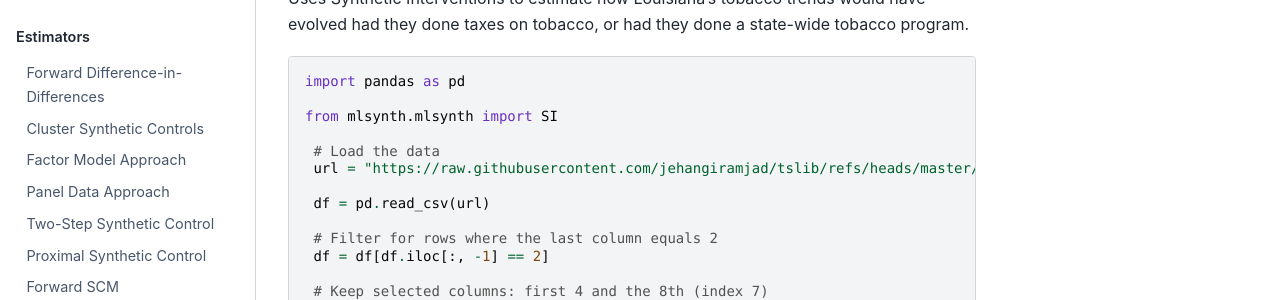
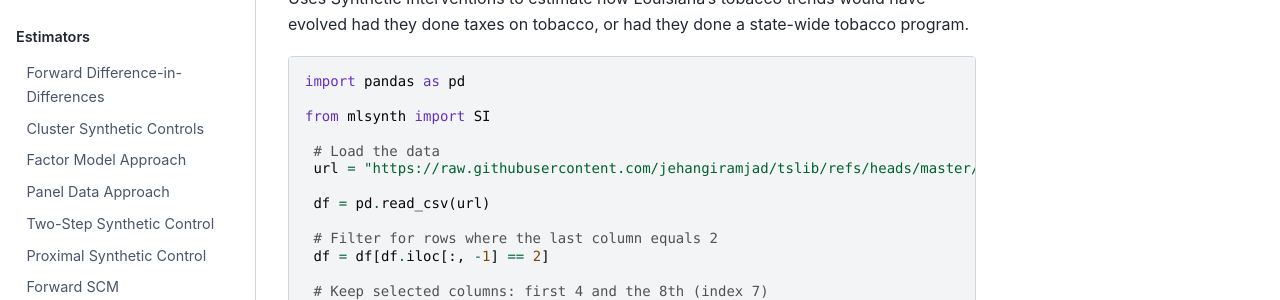
Before and after one commit to jgreathouse9/mlsynth, a Sphinx documentation site: the page built from docs/si.rst, in a window 1280 px wide and 1238 px high. Shown: the part 250-550 px from the top of the window. Built offline with Sphinx 7.4.7 and the Sphinx Book theme 1.1.4, drawn with Linux system fonts in a browser that asks for light colours; pages that are not in the unit, such as notebooks, are missing from menus.

Commit message:
Update si.rst

```diff
--- a/docs/si.rst
+++ b/docs/si.rst
@@ -1,7 +1,7 @@
 Synthetic Interventions
 =====================
 
-.. autoclass:: mlsynth.mlsynth.SI
+.. autoclass:: mlsynth SI
    :show-inheritance:
    :special-members: __init__
 
@@ -13,7 +13,7 @@
 
   import pandas as pd
 
-  from mlsynth.mlsynth import SI
+  from mlsynth import SI
 
    # Load the data
    url = "https://raw.githubusercontent.com/jehangiramjad/tslib/refs/heads/master/tests/testdata/prop99.csv"
```
